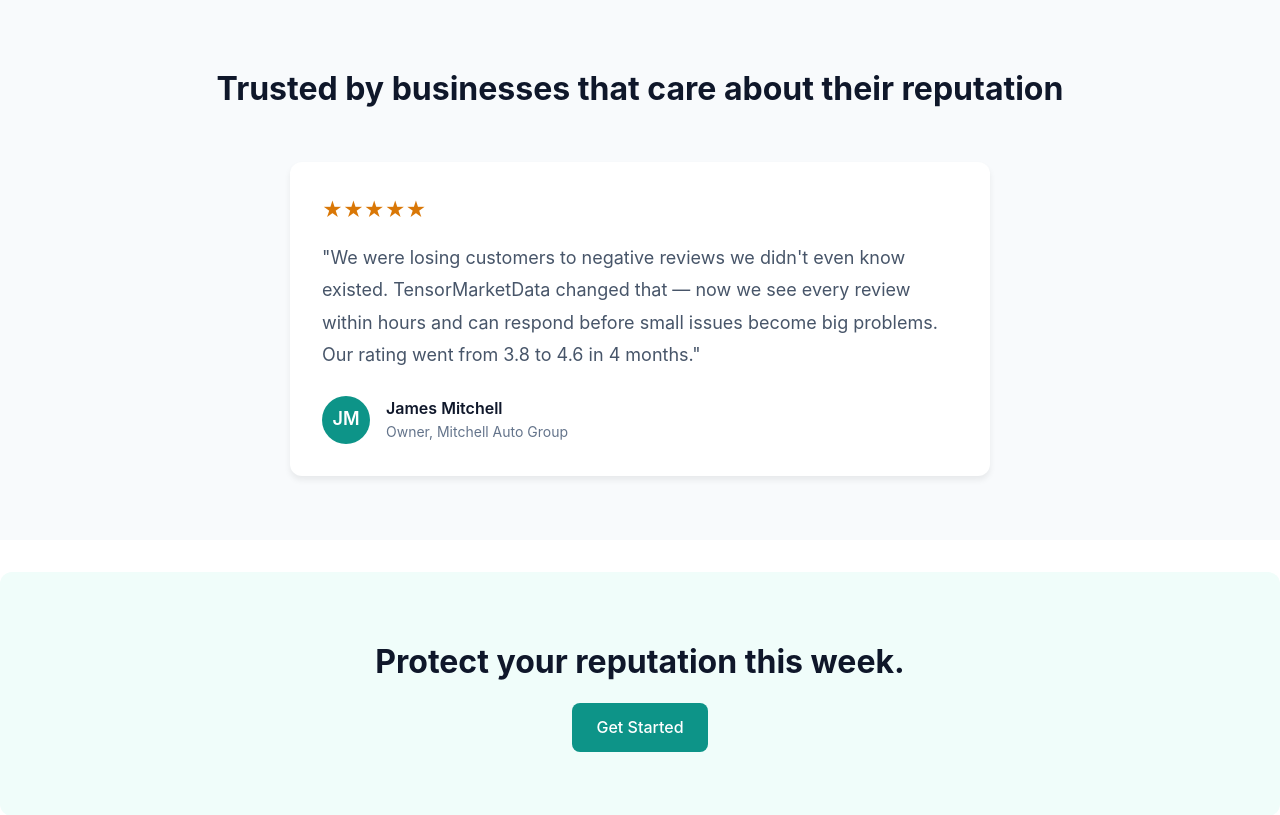
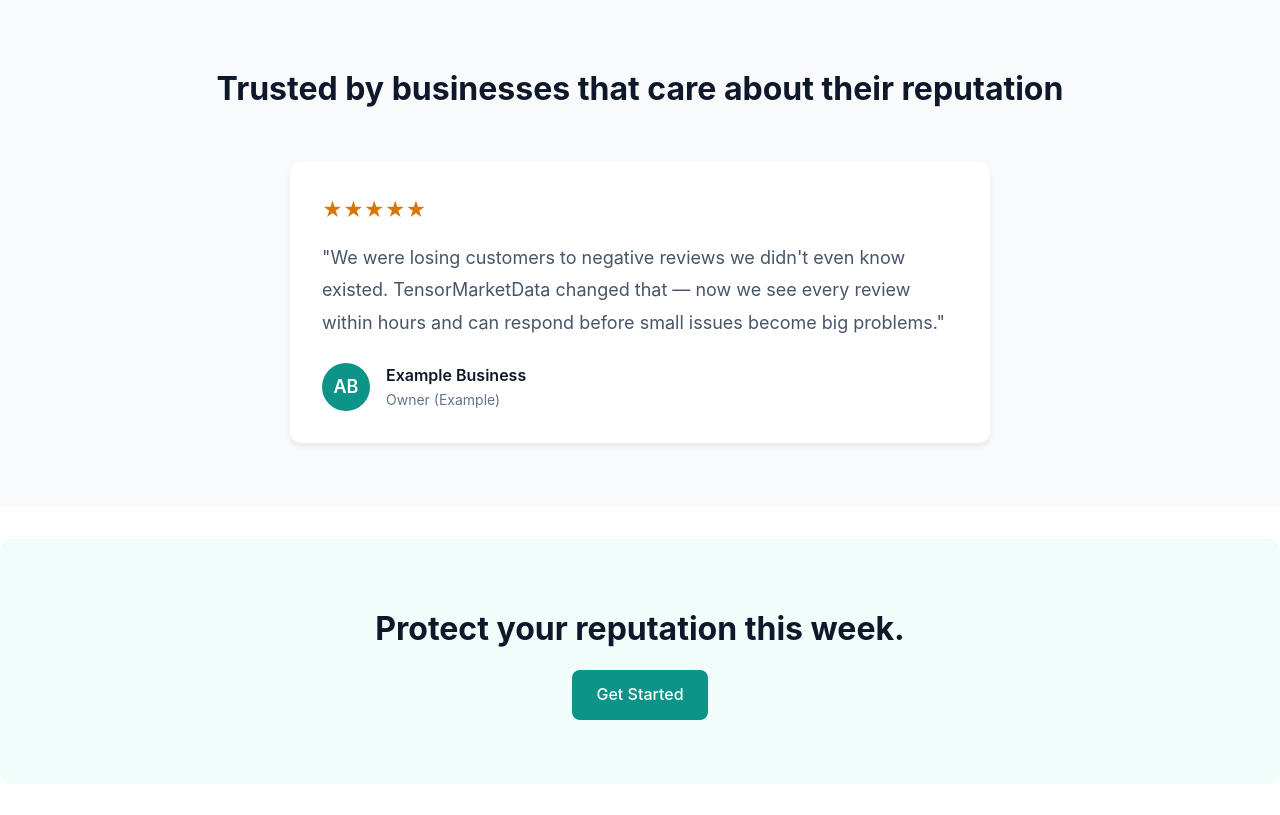
Before and after one commit to Hexy888/TensorMarketData, a FastAPI app: page / in a window 1280 px wide. Shown: the part 3480-4295 px from the top of the page. Run offline with FastAPI, Linux system fonts and the light colour scheme.

Commit message:
Fix testimonial to example, verify all pages clean

```diff
--- a/templates/index.html
+++ b/templates/index.html
@@ -687,12 +687,12 @@
             <h2 style="text-align: center; margin-bottom: var(--space-12); font-size: 2rem; color: var(--text-primary);">Trusted by businesses that care about their reputation</h2>
             <div class="testimonial-card" style="max-width: 700px; margin: 0 auto; background: var(--surface-card); padding: var(--space-8); border-radius: var(--radius-lg); box-shadow: var(--shadow-md);">
                 <div style="color: var(--warning); font-size: 1.25rem; margin-bottom: var(--space-4);">★★★★★</div>
-                <p style="font-size: 1.125rem; line-height: 1.8; color: var(--text-secondary); margin-bottom: var(--space-6);">"We were losing customers to negative reviews we didn't even know existed. TensorMarketData changed that — now we see every review within hours and can respond before small issues become big problems. Our rating went from 3.8 to 4.6 in 4 months."</p>
+                <p style="font-size: 1.125rem; line-height: 1.8; color: var(--text-secondary); margin-bottom: var(--space-6);">"We were losing customers to negative reviews we didn't even know existed. TensorMarketData changed that — now we see every review within hours and can respond before small issues become big problems."</p>
                 <div style="display: flex; align-items: center; gap: var(--space-4);">
-                    <div style="width: 48px; height: 48px; background: var(--accent-primary); border-radius: var(--radius-full); display: flex; align-items: center; justify-content: center; color: white; font-weight: 600; font-size: 1.125rem;">JM</div>
+                    <div style="width: 48px; height: 48px; background: var(--accent-primary); border-radius: var(--radius-full); display: flex; align-items: center; justify-content: center; color: white; font-weight: 600; font-size: 1.125rem;">AB</div>
                     <div>
-                        <div style="font-weight: 600; color: var(--text-primary);">James Mitchell</div>
-                        <div style="color: var(--text-muted); font-size: 0.875rem;">Owner, Mitchell Auto Group</div>
+                        <div style="font-weight: 600; color: var(--text-primary);">Example Business</div>
+                        <div style="color: var(--text-muted); font-size: 0.875rem;">Owner (Example)</div>
                     </div>
                 </div>
             </div>
```
